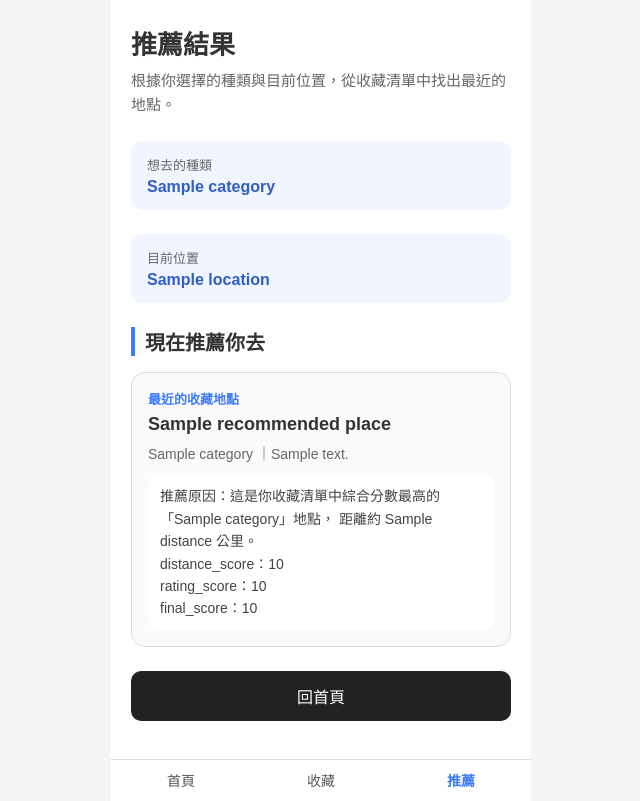
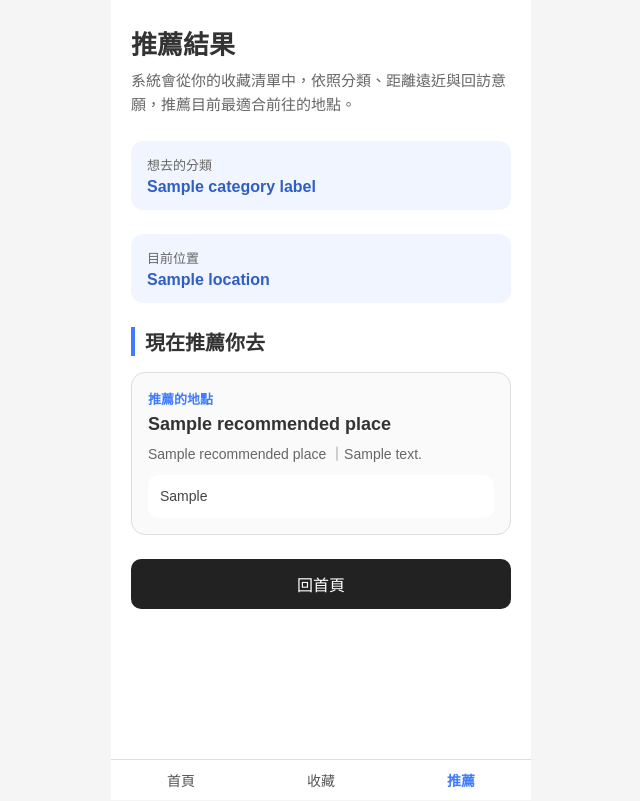
Before and after one commit to demilin1215-droid/ai-place-recommend, a Flask app: template templates/recommend.html in a window 1280 px wide. Shown: the whole page, without its empty margins (319-959 px from the left). Run offline with Flask 3, Linux system fonts and the light colour scheme; the template is opened without the code that fills it: most values are stand-ins (such as "Sample title", 1, 10 or a date in 2020); some libraries are stand-ins or nearby versions.

Commit message:
Update recommendation reason copy

```diff
--- a/app.py
+++ b/app.py
@@ -182,6 +182,24 @@ def get_active_categories():
     return categories
 
 
+def get_category_label(category_value):
+    if not category_value:
+        return None
+
+    conn = get_db_connection()
+    category = conn.execute(
+        f"""
+        SELECT category_label
+        FROM place_categories
+        WHERE category_value = {db_param()}
+        """,
+        (category_value,)
+    ).fetchone()
+    conn.close()
+
+    return category["category_label"] if category else None
+
+
 #根路由：當使用者訪問 http://127.0.0.1:5000/ 時觸發
 #render_template用來顯示 HTML 頁面
 #redirect直接重新導向到另一個網址或頁面
@@ -270,6 +288,7 @@ def recommend():
     user_lat = (request.args.get("lat") or "").strip()
     user_lng = (request.args.get("lng") or "").strip()
     category = request.args.get("category")
+    category_label = get_category_label(category)
 
     # 如果使用者是手動輸入所在地，就用 Google Geocoding API 轉成經緯度
     if location and (not user_lat or not user_lng):
@@ -283,6 +302,7 @@ def recommend():
                 lat=user_lat,
                 lng=user_lng,
                 category=category,
+                category_label=category_label,
                 message="無法解析輸入的所在地，請確認地址是否正確，或改用目前位置定位。"
             )
 
@@ -295,7 +315,8 @@ def recommend():
             lat=user_lat,
             lng=user_lng,
             category=category,
-            message="請先選擇想去的地點種類。"
+            category_label=category_label,
+            message="請先選擇想去的地點分類。"
         )
 
     if not user_lat or not user_lng:
@@ -307,24 +328,26 @@ def recommend():
             lat=user_lat,
             lng=user_lng,
             category=category,
+            category_label=category_label,
             message="無法取得目前位置，請重新定位或輸入所在地。"
         )
 
     conn = get_db_connection()
 
-	# 依照使用者指定的種類篩選收藏地點
+	# 依照使用者指定的分類篩選收藏地點
     places = conn.execute(
         f"""
-        SELECT *
-        FROM favorite_places
-        WHERE category = {db_param()}
+        SELECT fp.*, pc.category_label
+        FROM favorite_places fp
+        LEFT JOIN place_categories pc ON fp.category = pc.category_value
+        WHERE fp.category = {db_param()}
         """,
         (category,)
     ).fetchall()
 
     conn.close()
 
-	# 如果沒有符合種類的收藏地點
+	# 如果沒有符合分類的收藏地點
     if not places:
         return render_template(
             "recommend.html",
@@ -333,7 +356,8 @@ def recommend():
             lat=user_lat,
             lng=user_lng,
             category=category,
-            message=f"目前沒有收藏「{category}」類型的地點。"
+            category_label=category_label,
+            message=f"目前沒有收藏「{category_label or '這個分類'}」類型的地點。"
         )
 
 	# 呼叫 recommend_service.py 裡面的推薦邏
@@ -352,6 +376,7 @@ def recommend():
             lat=user_lat,
             lng=user_lng,
             category=category,
+            category_label=category_label,
             message="目前沒有可用的地點經緯度資料。"
         )
 
@@ -362,6 +387,7 @@ def recommend():
         lat=user_lat,
         lng=user_lng,
         category=category,
+        category_label=category_label,
         message=None
     )
 
--- a/templates/recommend.html
+++ b/templates/recommend.html
@@ -14,14 +14,14 @@
         <header>
             <div class="title">推薦結果</div>
             <div class="subtitle">
-                根據你選擇的種類與目前位置，從收藏清單中找出最近的地點。
+                系統會從你的收藏清單中，依照分類、距離遠近與回訪意願，推薦目前最適合前往的地點。
             </div>
         </header>
 
         <div class="location-box">
-            <div class="location-label">想去的種類</div>
+            <div class="location-label">想去的分類</div>
             <div class="location-value">
-                {{ category or "尚未選擇" }}
+                {{ category_label or "尚未選擇" }}
             </div>
         </div>
 
@@ -31,7 +31,7 @@
             {% if location %}
                 <div class="location-value">{{ location }}</div>
             {% elif lat and lng %}
-                <div class="location-value">緯度 {{ lat }}，經度 {{ lng }}</div>
+                <div class="location-value">已取得目前位置，將以此作為推薦起點</div>
             {% else %}
                 <div class="location-value">尚未提供位置</div>
             {% endif %}
@@ -46,14 +46,14 @@
                 </div>
             {% elif recommended_place %}
                 <div class="recommend-card">
-                    <div class="recommend-rank">最近的收藏地點</div>
+                    <div class="recommend-rank">推薦的地點</div>
 
                     <div class="place-name">
                         {{ recommended_place["place_name"] }}
                     </div>
 
                     <div class="place-info">
-                        {{ recommended_place["category"] or "未分類" }}
+                        {{ recommended_place["category_label"] or "未分類" }}
 
                         {% if recommended_place["address"] %}
                             ｜{{ recommended_place["address"] }}
@@ -61,14 +61,9 @@
                     </div>
 
                     <div class="reason">
-                        推薦原因：這是你收藏清單中綜合分數最高的「{{ category }}」地點，
-                        距離約 {{ recommended_place["distance"] }} 公里。
-                        <br>
-                        distance_score：{{ recommended_place["distance_score"] }}
-                        <br>
-                        rating_score：{{ recommended_place["rating_score"] }}
-                        <br>
-                        final_score：{{ recommended_place["final_score"] }}
+                        {% for reason_line in recommended_place["reason_lines"] %}
+                            {{ reason_line }}{% if not loop.last %}<br>{% endif %}
+                        {% endfor %}
                     </div>
                 </div>
             {% else %}
```
Also changed, not shown: recommend_service.py (+41 -0 lines).
